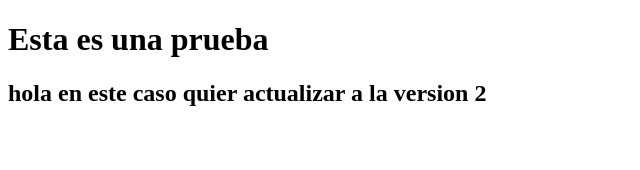
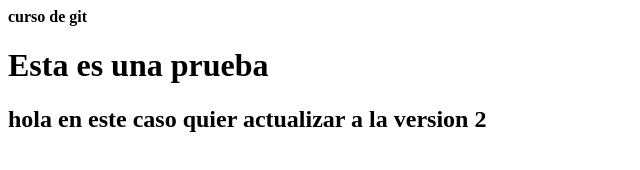
Before and after one commit to abregualejandro1/Abregu-Alejandro, a plain HTML site: page index.html in a window 1280 px wide. Shown: the whole page, without its empty margins (0-640 px from the left). Drawn offline with Linux system fonts and the light colour scheme.

Commit message:
agrego los cambios del pasado

```diff
--- a/index.html
+++ b/index.html
@@ -6,6 +6,7 @@
     <title>hola</title>
 </head>
 <body>
+    <strong>curso de git</strong>
     <title>Aca haremos la segunda version</title>
     <h1>Esta es una prueba</h1>
     <h2>hola en este caso quier actualizar a la version 2</h2>
```
